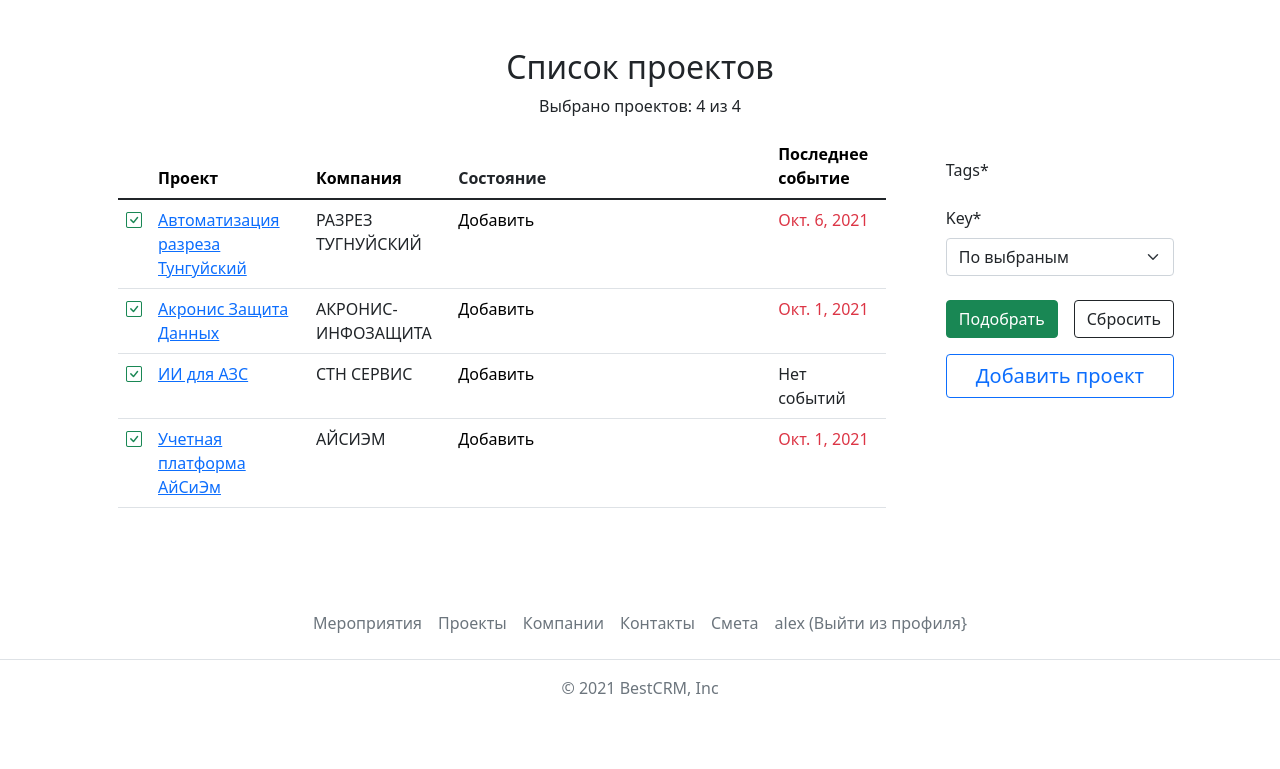
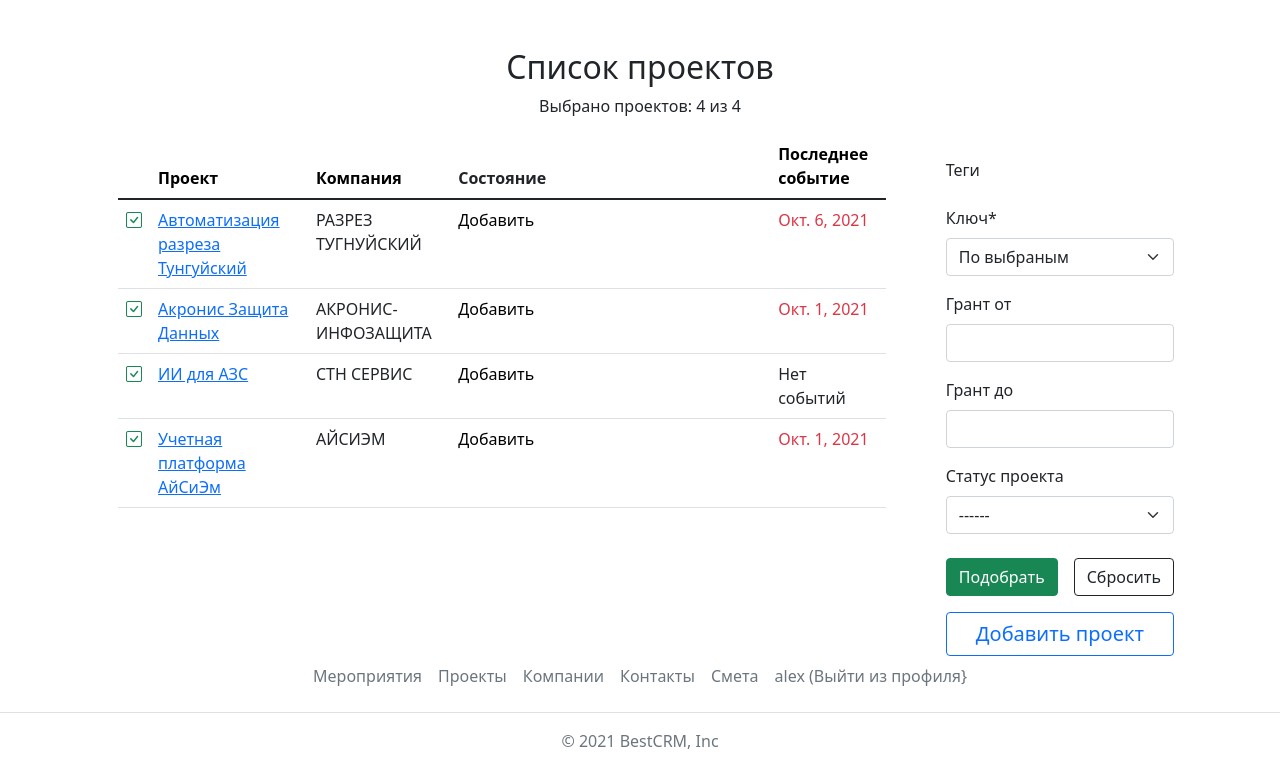
Before and after one commit to Rven721/my_crm, a Django app: page /projects/ in a window 1280 px wide. Shown: the part 84-853 px from the top of the page. Before the commit the page ends 780 px from the top, so only its background shows below. Run offline with Django 3.2, Linux system fonts and the light colour scheme; a user stored in the database is signed in; data comes from the database, SQL or seed files in the repository; data that the repository does not hold is empty; some libraries are stand-ins or nearby versions.

Commit message:
project_list filter update

```diff
--- a/crm/busines_logic/fitrer_engine.py
+++ b/crm/busines_logic/fitrer_engine.py
@@ -70,7 +70,26 @@ def parce_request(request):
     """Tag proceed logic. Will parce request and return tags and key"""
     tags = [int(tag_id) for tag_id in request.GET.getlist('tags')]
     key = request.GET.get('key')
-    return [tags, key]
+    grant_min = request.GET.get('grant_min')
+    grant_max = request.GET.get('grant_max')
+    status = request.GET.get('status')
+    request_parms = [tags, key, grant_min, grant_max, status]
+    result = []
+    for param in request_parms:
+        if not param or len(param) == 0:
+            result.append(None)
+        else:
+            result.append(param)
+    return result
+
+
+def get_projects_count(status=None):
+    """Will return a total cout of projects in current.status"""
+    if status:
+        res = ([project for project in Project.objects.all() if project.statuses.last().status == status])
+    else:
+        res = len([project for project in Project.objects.all() if project.statuses.last().status == "progress"])
+    return res
 
 
 def has_include_tags(project, search_tags):
@@ -80,18 +99,35 @@ def has_include_tags(project, search_tags):
     return result
 
 
-def get_projects_in_work():
+def get_projects_by_status(projects, status=None):
     """Will retrun a list of active projects"""
-    projects = [project for project in Project.objects.all() if project.statuses.last().status == 'progress']
+    if status:
+        projects = [project for project in projects if project.statuses.last().status == status]
+    else:
+        projects = [project for project in projects if project.statuses.last().status == "progress"]
+    return projects
+
+
+def get_projects_by_grant(grant_min=None, grant_max=None):
+    """Will return projects query set in given grant limints"""
+    projects = Project.objects.all()
+    if grant_min:
+        projects = projects.filter(grant__gte=grant_min)
+    if grant_max:
+        projects = projects.filter(grant__lte=grant_max)
     return projects
 
 
 def filter_by_tags(request):
     """Will retrun a list of projects with required tags"""
-    tags, key = parce_request(request)
-    if key == "not_like":
-        projects = [project for project in get_projects_in_work() if not any(has_include_tags(project, tags))]
-    else:
-        projects = [project for project in get_projects_in_work() if len(tags) == has_include_tags(project, tags).count(True)]
+    tags, key, grant_min, grant_max, status = parce_request(request)
+    projects = get_projects_by_grant(grant_min, grant_max)
+    projects = get_projects_by_status(projects, status)
+    if tags:
+        if key == "not_like":
+            projects = [project for project in projects if not any(has_include_tags(project, tags))]
+        else:
+            projects = [project for project in projects if len(tags) == has_include_tags(project, tags).count(True)]
     result = create_final_result(projects)
-    return result
+    projects_count = get_projects_count(status)
+    return [result, projects_count]
--- a/crm/forms.py
+++ b/crm/forms.py
@@ -12,6 +12,11 @@ BUTTON_BLOCK = Row(
     Column(Submit('submit', 'Сохранить', css_class="btn btn-primary mt-3 fs-5"), css_class="col-auto"),
     Column(HTML("""<a class="btn btn-secondary mt-3 fs-5" href="{{request.META.HTTP_REFERER}}">Выйти без сохранения</a>""")),
     css_class="d-flex flex-row mb-5")
+
+SEARCH_BUTTON_BLOCK = Row(
+    Column(Submit('submit', 'Подобрать', css_class="btn btn-success mt-3"), css_class="col-auto"),
+    Column(HTML("""<a class="btn btn-outline-dark mt-3" href="{% url 'projects' %}">Сбросить</a>""")),
+    css_class="d-flex flex-row")
 
 
 class ContactAddForm(forms.ModelForm):
@@ -439,10 +444,42 @@ class ProjectTagSelectForm(forms.Form):
     tags = forms.ModelMultipleChoiceField(
         queryset=Tag.objects.all().order_by('name'),
         widget=forms.CheckboxSelectMultiple,
+        label="Теги",
+        required=False,
     )
     key = forms.ChoiceField(
+        label="Ключ",
         choices=[
             ("any", "По выбраным"),
             ("not_like", "Без выбраных"),
         ],
     )
+    grant_min = forms.DecimalField(
+        max_digits=11,
+        decimal_places=2,
+        label="Грант от",
+        required=False,
+        localize=False,
+    )
+    grant_max = forms.DecimalField(max_digits=11, decimal_places=2, label="Грант до", required=False)
+    status = forms.ChoiceField(
+        choices=[("", '------')] + Status.status_list,
+        label="Статус проекта",
+        required=False,
+    )
+
+    def __init__(self, *args, **kwargs):
+        super().__init__(*args, **kwargs)
+        self.helper = FormHelper()
+        self.helper.form_method = "GET"
+        self.helper.layout = Layout(
+            'tags',
+            'key',
+            'choices',
+            Row(
+                Column('grant_min'),
+                Column('grant_max'),
+            ),
+            'status',
+            SEARCH_BUTTON_BLOCK,
+        )
--- a/crm/templates/crm/project_list.html
+++ b/crm/templates/crm/project_list.html
@@ -10,7 +10,7 @@
 {% block content %}
 <div class="container mt-3">
   <h2 class="text-center mt-3">Список проектов</h2>
-  <p class="text-center">Выбрано проектов: {{project_list|length}} из {{active_projects_count}}</p>
+  <p class="text-center">Выбрано проектов: {{project_list|length}} из {{status_projects_count}}</p>
   <div class="d-flex d-xl-none justify-content-end">
       <button class="btn bnt-rounded btn-outline-info btn-sm" type="button" data-bs-toggle="offcanvas" data-bs-target="#offcanvasRight" aria-controls="offcanvasRight">menu</button>
   </div>
@@ -58,6 +58,7 @@
     </div>
     <div class="d-none d-xl-block">
     <div class="dposition-relative">
+        <!-- {% crispy tags_form %} -->
         <form class="mt-4" method="get">
           {{tags_form|crispy}}
           <div class="d-flex justify-content-start">
@@ -106,13 +107,7 @@
         <button type="button" class="btn-close text-reset" data-bs-dismiss="offcanvas" aria-label="Close"></button>
       </div>
       <div class="offcanvas-body">
-        <form class="mt-4" method="get">
-          {{tags_form|crispy}}
-          <div class="d-flex justify-content-start">
-            <input class="btn btn-success mt-2 me-3" type="submit" value="Подобрать">
-            <a class="btn btn-outline-dark mt-2" href="{% url 'projects' %}">Сбросить</a>
-          </div>
-        </form>
+        {% crispy tags_form %}
         <a class="btn btn-outline-primary mt-3 fs-5" href="{% url 'project_add' %}">Добавить проект</a>
           </div>
         </form>
--- a/crm/views.py
+++ b/crm/views.py
@@ -188,6 +188,7 @@ def company_contacts_update_view(request, company_id):
 def project_list_view(request):
     order_by = request.GET.get('order_by', 'name')
     project_list = fitrer_engine.project_list_filter(order_by, project_status="progress")
+    status_projects_count = len(project_list)
     form = FilterByCompanyAndSource()
     tag_form = ProjectTagSelectForm()
     company = None
@@ -202,8 +203,8 @@ def project_list_view(request):
             project_deliver = form.cleaned_data['project_deliver']
             project_status = form.cleaned_data['project_status']
             project_list = fitrer_engine.project_list_filter(order_by, company, project_deliver, project_status)
-    if 'tags' in request.GET:
-        project_list = fitrer_engine.filter_by_tags(request)
+    if 'key' in request.GET:
+        project_list, status_projects_count = fitrer_engine.filter_by_tags(request)
         tag_form = ProjectTagSelectForm(request.GET)
     paginator = Paginator(project_list, os.environ.get('STRINGS_ON_PAGE', 5))
     page_number = request.GET.get('page')
@@ -217,7 +218,7 @@ def project_list_view(request):
         'project_list': project_list,
         'page_object': page_object,
         'cur_date': datetime.now().date(),
-        'active_projects_count': len([project for project in Project.objects.all() if project.statuses.last().status == 'progress']),
+        'status_projects_count': status_projects_count,
     }
     return render(request, 'crm/project_list.html', ctx)
 
```
